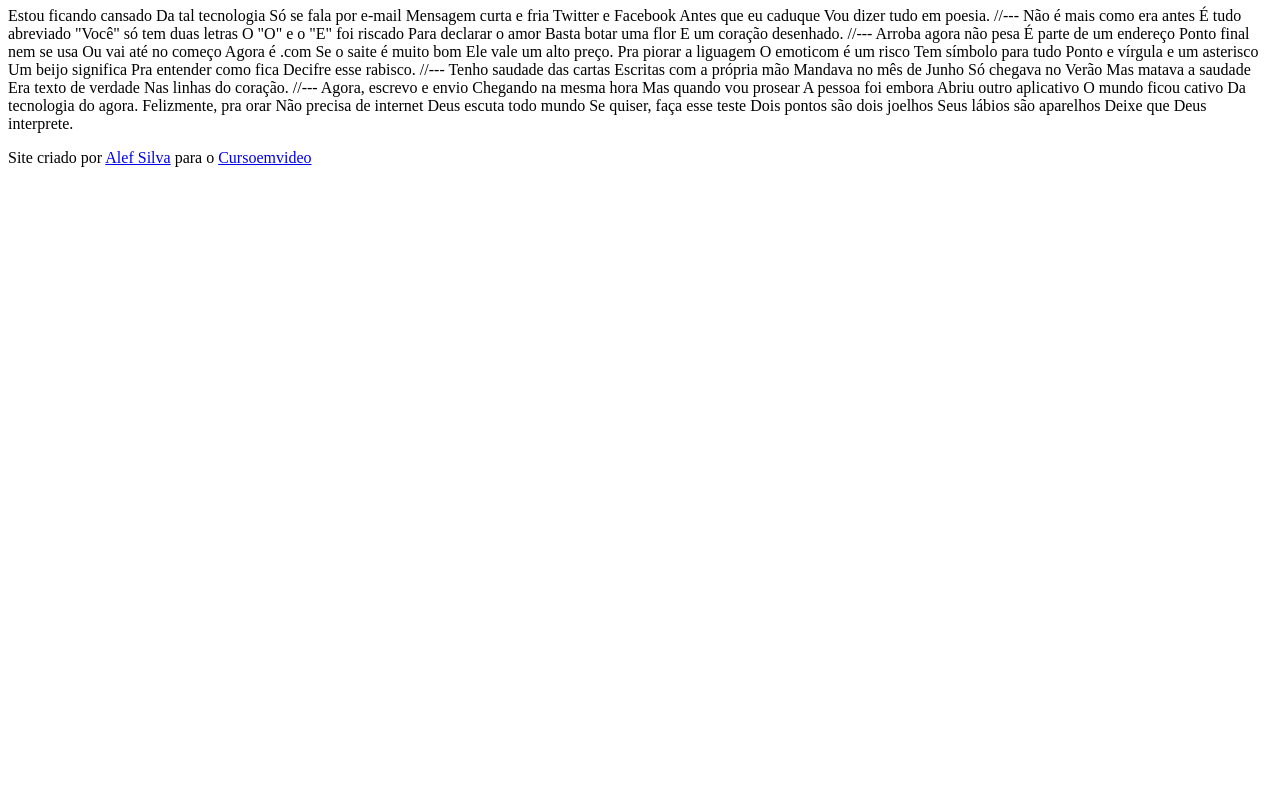
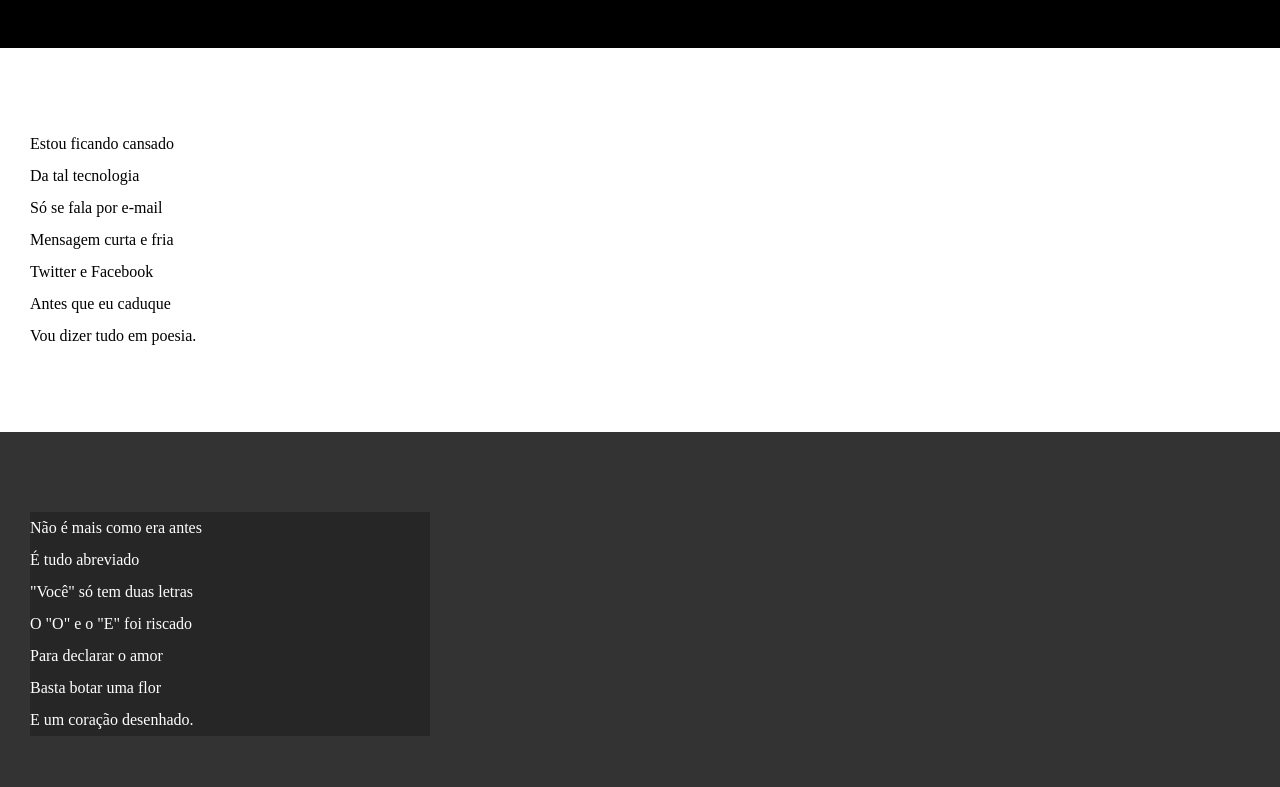
Before and after one commit to AlefSillva/html-css, a plain HTML site: page desafios/d012/d012.html in a window 1280 px wide. Shown: the part 107-894 px from the top of the page. Before the commit the page ends 800 px from the top, so only its background shows below. Drawn offline with Linux system fonts and the light colour scheme.

Commit message:
atualizei estilos dos textos e blocos

```diff
--- a/desafios/d012/d012.html
+++ b/desafios/d012/d012.html
@@ -5,6 +5,7 @@
     <meta http-equiv="X-UA-Compatible" content="IE=edge">
     <meta name="viewport" content="width=device-width, initial-scale=1.0">
     <title>Cordel Moderno</title>
+    <link rel="stylesheet" href="style.css">
 </head>
 <body>
     <header>
@@ -13,72 +14,90 @@
 
     </header>
 
-    Estou ficando cansado
-    Da tal tecnologia
-    Só se fala por e-mail
-    Mensagem curta e fria
-    Twitter e Facebook
-    Antes que eu caduque
-    Vou dizer tudo em poesia.
+    <section class="normal">
+        <p>
+            Estou ficando cansado <br>
+            Da tal tecnologia <br>
+            Só se fala por e-mail <br>
+            Mensagem curta e fria <br>
+            Twitter e Facebook <br>
+            Antes que eu caduque <br>
+            Vou dizer tudo em poesia.
+        </p>
+    </section>
 
-    //---
 
-    Não é mais como era antes
-    É tudo abreviado
-    "Você" só tem duas letras
-    O "O" e o "E" foi riscado
-    Para declarar o amor
-    Basta botar uma flor
-    E um coração desenhado.
+    <section class="imagem">
+        <p>
+            Não é mais como era antes <br>
+            É tudo abreviado <br>
+            "Você" só tem duas letras <br>
+            O "O" e o "E" foi riscado <br>
+            Para declarar o amor <br>
+            Basta botar uma flor <br>
+            E um coração desenhado.
+        </p>
+    </section>
 
-    //---
+    <section class="normal">
+        <p>
+            Arroba agora não pesa <br>
+            É parte de um endereço <br>
+            Ponto final nem se usa <br>
+            Ou vai até no começo <br>
+            Agora é .com <br>
+            Se o saite é muito bom <br>
+            Ele vale um alto preço. <br>
+        </p>
 
-    Arroba agora não pesa
-    É parte de um endereço
-    Ponto final nem se usa
-    Ou vai até no começo
-    Agora é .com
-    Se o saite é muito bom
-    Ele vale um alto preço.
+        <p>
+            Pra piorar a liguagem <br>
+            O emoticom é um risco <br>
+            Tem símbolo para tudo <br>
+            Ponto e vírgula e um asterisco <br>
+            Um beijo significa <br>
+            Pra entender como fica <br>
+            Decifre esse rabisco.
+        </p>
+    </section>
 
-    Pra piorar a liguagem
-    O emoticom é um risco
-    Tem símbolo para tudo
-    Ponto e vírgula e um asterisco
-    Um beijo significa
-    Pra entender como fica
-    Decifre esse rabisco.
+    <section class="imagem">
+        <p>
+            Tenho saudade das cartas <br>
+            Escritas com a própria mão <br>
+            Mandava no mês de Junho <br>
+            Só chegava no Verão <br>
+            Mas matava a saudade <br>
+            Era texto de verdade <br>
+            Nas linhas do coração.
+        </p>
+    </section>
 
-    //---
 
-    Tenho saudade das cartas
-    Escritas com a própria mão
-    Mandava no mês de Junho
-    Só chegava no Verão
-    Mas matava a saudade
-    Era texto de verdade
-    Nas linhas do coração.
+    <section class="normal">
+        <p>
+            Agora, escrevo e envio <br>
+            Chegando na mesma hora <br>
+            Mas quando vou prosear <br>
+            A pessoa foi embora <br>
+            Abriu outro aplicativo <br>
+            O mundo ficou cativo <br>
+            Da tecnologia do agora. <br>
+        </p>
 
-    //---
-
-    Agora, escrevo e envio
-    Chegando na mesma hora
-    Mas quando vou prosear
-    A pessoa foi embora
-    Abriu outro aplicativo
-    O mundo ficou cativo
-    Da tecnologia do agora.
-
-    Felizmente, pra orar
-    Não precisa de internet
-    Deus escuta todo mundo
-    Se quiser, faça esse teste
-    Dois pontos são dois joelhos
-    Seus lábios são aparelhos
-    Deixe que Deus interprete.
+        <p>
+            Felizmente, pra orar <br>
+            Não precisa de internet <br>
+            Deus escuta todo mundo <br>
+            Se quiser, faça esse teste <br>
+            Dois pontos são dois joelhos <br>
+            Seus lábios são aparelhos <br>
+            Deixe que Deus interprete.
+        </p>
+    </section>
 
     <footer>
-        <p> Site criado por <a href="https://alefsillva.github.io" target="_blank">Alef Silva</a> para o <a href="https://cursoemvideo.com" target="_blank">Cursoemvideo</a></p>
+        <p> Site criado por <a href="https://github.com/alefSillva/" target="_blank">Alef Silva</a> para o <a href="https://cursoemvideo.com" target="_blank">Cursoemvideo</a></p>
     </footer>
 </body>
 </html>
--- /dev/null
+++ b/desafios/d012/style.css
@@ -0,0 +1,67 @@
+@charset "utf-8";
+
+* {
+    margin: 0px;
+    padding: 0px;
+}
+
+html, body {
+    min-height: 100vh;
+    background-color: darkgrey;
+
+}
+
+header {
+    background-color: black;
+    color: white;
+    text-align: center;
+}
+
+header > h1 {
+    padding-top: 50px;
+    font-variant: small-caps;
+}
+
+header > p {
+    padding-bottom: 50px;
+}
+
+a {
+    color: white;
+    text-decoration: none;
+    font-weight: bolder;
+}
+
+a:hover {
+    text-decoration: underline;
+}
+
+section {
+    padding-top: 10vh;
+    padding-bottom: 10vh;
+    line-height: 2em;
+    padding-left: 30px;
+}
+
+section.normal {
+    background-color: white;
+    color: black;
+}
+
+section.imagem {
+    background-color: rgb(51, 51, 51);
+    color: white;
+
+}
+
+section.imagem > p {
+    width:  400px;
+    background-color: rgba(0, 0, 0, 0.253);
+
+}
+
+footer {
+    background-color: black;
+    color: white;
+    text-align: center;
+}
```
